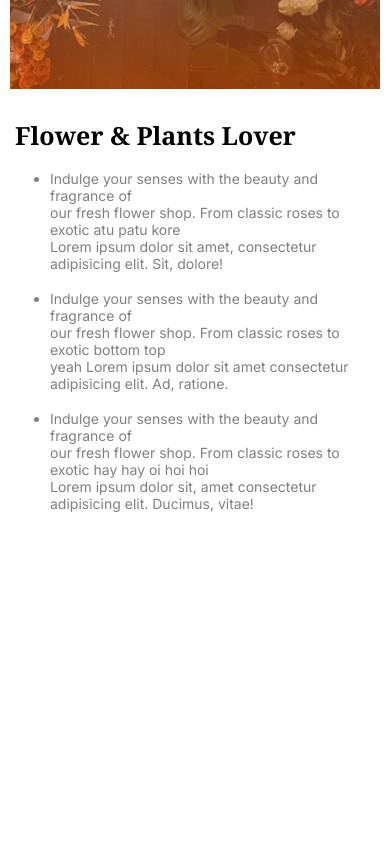
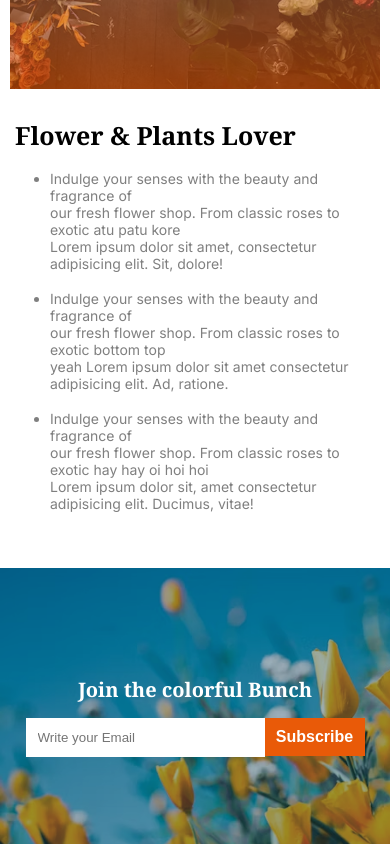
Before and after one commit to Masriq-Radil/responsive-flower-website, a plain HTML site: page index.html in a window 390 px wide. Shown: the part 2831-3675 px from the top of the page. Before the commit the page ends 3369 px from the top, so only its background shows below. Drawn offline with Linux system fonts and the light colour scheme.

Commit message:
responsive subscribtion section commit

```diff
--- a/index.html
+++ b/index.html
@@ -114,13 +114,47 @@
                 <div class="lover-description">
                     <h4 class="font-noto">Flower & Plants Lover</h4>
                     <ul>
-                        <li class="font-inter">Indulge your senses with the beauty and fragrance of <br> our fresh flower shop. From classic roses to exotic atu patu kore <br> Lorem ipsum dolor sit amet, consectetur adipisicing elit. Sit, dolore!</li>
-                        <li class="font-inter">Indulge your senses with the beauty and fragrance of <br> our fresh flower shop. From classic roses to exotic bottom top <br> yeah Lorem ipsum dolor sit amet consectetur adipisicing elit. Ad, ratione. </li>
-                        <li class="font-inter">Indulge your senses with the beauty and fragrance of <br> our fresh flower shop. From classic roses to exotic hay hay oi hoi hoi <br> Lorem ipsum dolor sit, amet consectetur adipisicing elit. Ducimus, vitae! </li>
+                        <li class="font-inter">Indulge your senses with the beauty and fragrance of <br> our fresh
+                            flower shop. From classic roses to exotic atu patu kore <br> Lorem ipsum dolor sit amet,
+                            consectetur adipisicing elit. Sit, dolore!</li>
+                        <li class="font-inter">Indulge your senses with the beauty and fragrance of <br> our fresh
+                            flower shop. From classic roses to exotic bottom top <br> yeah Lorem ipsum dolor sit amet
+                            consectetur adipisicing elit. Ad, ratione. </li>
+                        <li class="font-inter">Indulge your senses with the beauty and fragrance of <br> our fresh
+                            flower shop. From classic roses to exotic hay hay oi hoi hoi <br> Lorem ipsum dolor sit,
+                            amet consectetur adipisicing elit. Ducimus, vitae! </li>
                     </ul>
                 </div>
             </div>
         </section>
+        <!-- Latest Deal section -->
+        <section class="deal-section">
+            <div class="deal-description">
+                <h3 class="font-noto"><span style="color: rgba(233, 90, 8, 1);">Latest</span> Deals</h3>
+                <p class="font-inter">Indulge your senses with the beauty and fragrance of our fresh flower shop. <br>
+                    From classic roses to exotic blooms, we offer a wide variety of fresh. </p>
+            </div>
+            <div class="deal-images">
+                <div class="row">
+                    <h4>60% Off | Bloom Plant</h4>
+                    <a href="">Shop Now</a>
+                </div>
+                <div>
+
+                </div>
+            </div>
+        </section>
+        <!-- subscribe section -->
+         <section class="subscribe-section">
+            <div class="bg-image">
+                <div class="bg-overly">
+                    <div class="tittles">
+                        <h3 class="font-noto">Join the colorful Bunch</h3>
+                        <input type="email" name="" id="" placeholder="Write your Email"><button class="btn-primary">Subscribe</button>
+                    </div>
+                </div>
+            </div>
+         </section>
     </main>
     <!-- footer section -->
     <footer>
--- a/style.css
+++ b/style.css
@@ -259,3 +259,86 @@ header{
     }
 
 }
+/* Deal section style */
+.deal-section{
+    max-width: 1300px;
+    margin: 0 auto;
+    display: none;
+}
+.deal-description{
+    text-align: center;
+    margin-top: 150px;
+}
+.deal-description h3{
+    font-size: 50px;
+    font-weight: bold;
+    margin-bottom: 8px;
+}
+.deal-description p{
+    color: rgba(0, 0, 0, 0.5);
+    font-size: 20px;
+}
+.deal-images{
+    display: flex;
+}
+.row{
+    background-image: url("assets/deal-bloom.png");
+
+    height: 200px;
+    width: 200px;
+}
+/* Subscribe Section */
+.subscribe-section{
+    margin-top: 120px;
+    margin-bottom: 50px;
+    height: 530px;
+    width: 100%;
+    background-image: url("assets/news-letter-bg.png");
+    background-size: cover;
+    background-repeat: no-repeat;
+    color: white;
+    display: flex;
+    align-items: center;
+    justify-content: center;
+}
+.tittles{
+    text-align: center;
+}
+.tittles h3{
+    font-size: 50px;
+    font-weight: bold;
+    margin-bottom: 15px;
+}
+.tittles input{
+    width: 600px;
+    padding: 12px;
+    border: none;
+}
+.tittles button{
+    padding: 10px;
+    border: none;
+    color: white;
+    font-size: 16px;
+    font-weight: 600;
+    width: 180px;
+    background-color: rgba(233, 90, 8, 1);
+}
+/* responsive subscribe section */
+@media screen and (max-width: 576px) {
+    .subscribe-section{
+        max-width: 100%;
+        background-size: cover;
+        height: 276px;
+        margin-top: 30px;
+        margin-bottom: 0;
+    }
+    .tittles h3{
+        font-size: 20px;
+    }
+    .tittles input{
+        max-width: 215px;
+    }
+    .tittles button{
+        max-width: 100px;
+    }
+}
```
